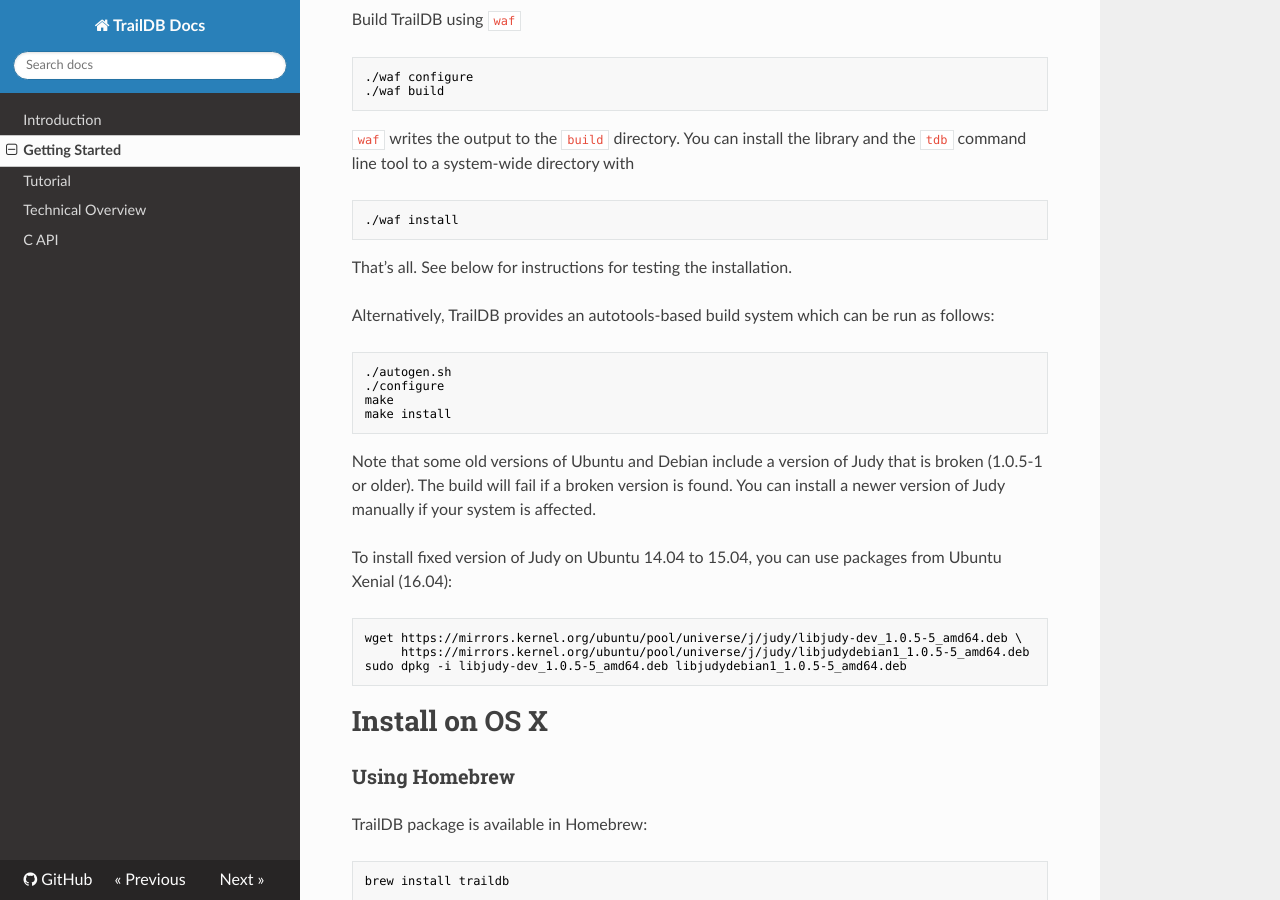
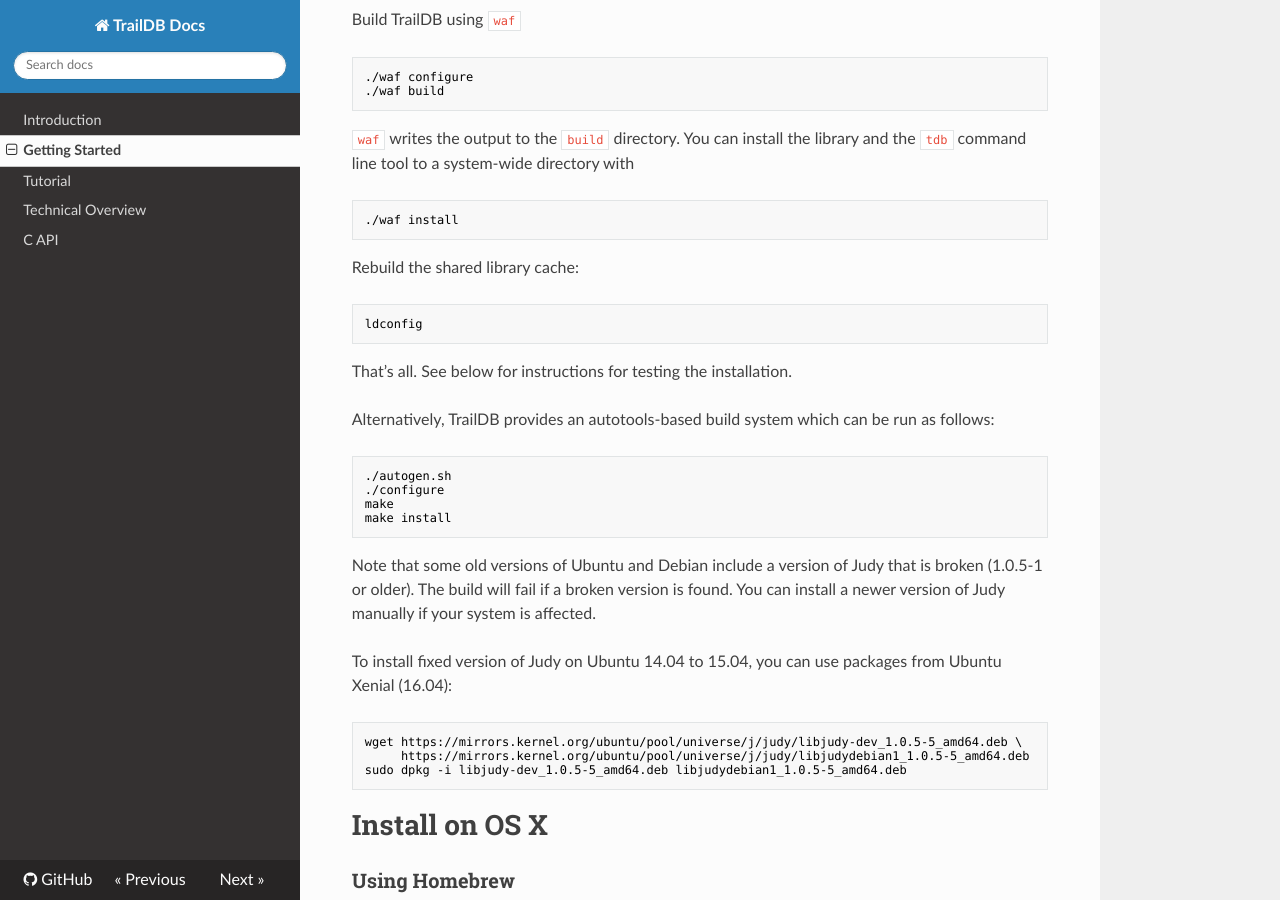
Before and after one commit to traildb/traildb, an MkDocs documentation site: the page built from doc/docs/getting_started.md, in a window 1280 px wide and 900 px high, scrolled down 600 px. Built offline with MkDocs 1.6.1, drawn with Linux system fonts in a browser that asks for light colours; nearby versions of some CDN libraries; old or Windows-style settings are respelled for this version of MkDocs.

Commit message:
Update getting_started.md
> tdb dump -i test
tdb: error while loading shared libraries: libtraildb.so.0: cannot open shared object file: No such file or directory

Then I realized that "ldconfig" should be run after the installation.

````diff
--- a/doc/docs/getting_started.md
+++ b/doc/docs/getting_started.md
@@ -31,6 +31,12 @@
 library and the `tdb` command line tool to a system-wide directory with
 ```sh
 ./waf install
+```
+
+Rebuild the shared library cache:
+
+```sh
+ldconfig
 ```
 
 That's all. See below for instructions for testing the installation.
````
